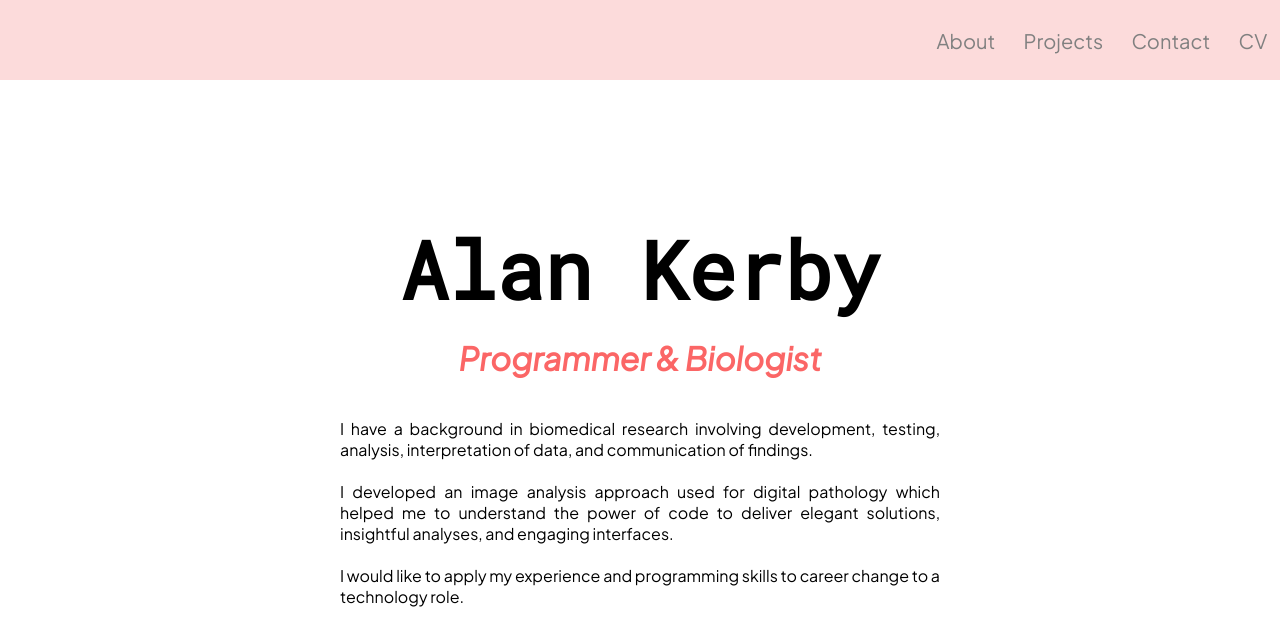
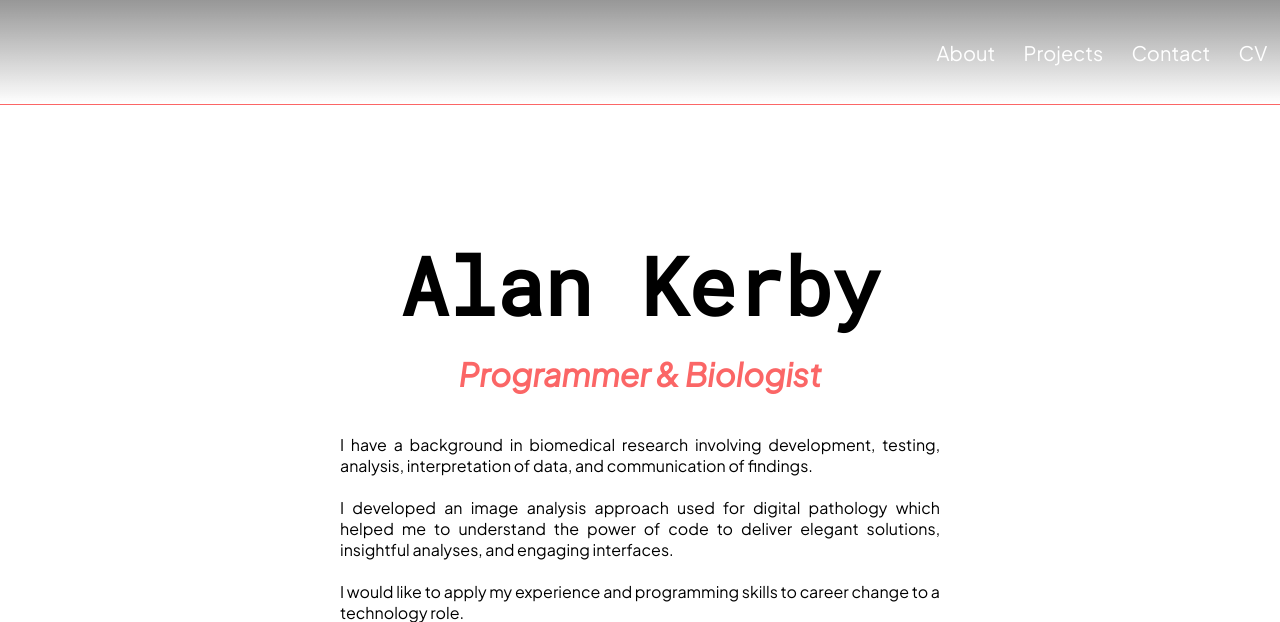
Before and after one commit to alanKerby/portfolioPage, a PHP site: page / in a window 1280 px wide. Shown: the top 622 px of the page. Run offline with PHP 8.4, Linux system fonts and the light colour scheme; some libraries are stand-ins or nearby versions.

Commit message:
navbar border

```diff
--- a/style.css
+++ b/style.css
@@ -18,7 +18,7 @@ h1 {
     color: black;
     padding-top: 20vh;
     padding-bottom: 2vh;
-    margin-top: 7vh;
+    margin-top: 9vh;
 }
 
 #subtitle {
@@ -54,16 +54,19 @@ h2 {
 }
 
 nav {
-    height: 10vh;
+    height: 13vh;
     position: fixed;
     width: 100%;
     top: 0;
-    background-color: hwb(0 86% 1%);
+    background-image: linear-gradient(rgb(151, 151, 151), rgb(255, 255, 255, 0));
     text-align: right;
     z-index: 1;
     display: flex;
     align-items: center;
     justify-content: end;
+    border-bottom-color: var(--color1);
+    border-width: 0 0 0.1vh 0;
+    border-style: solid;
 }
 
 nav ls {
@@ -87,9 +90,13 @@ nav ul {
 
 nav ul a {
     text-decoration: none;
-    color: grey;
+    color: rgb(255, 255, 255);
     font-weight: 500;
     font-size: 20px;
+}
+
+#navTitle {
+    padding-right: 1vw;
 }
 
 #welcome-section {
@@ -193,8 +200,3 @@ img {
 .fadein {
     opacity: 0;
 }
-
-.navfadein {
-    opacity: 1;
-    transition: opacity 2s linear;
-}
```
